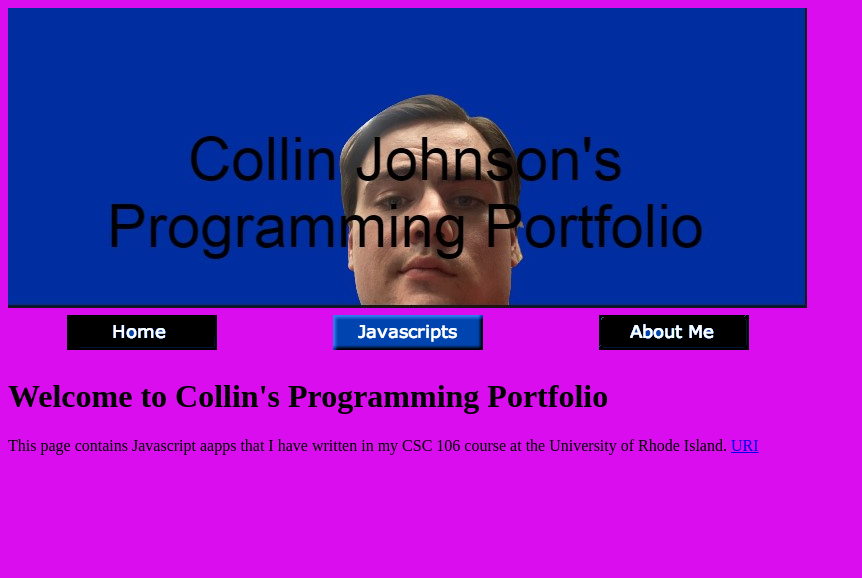
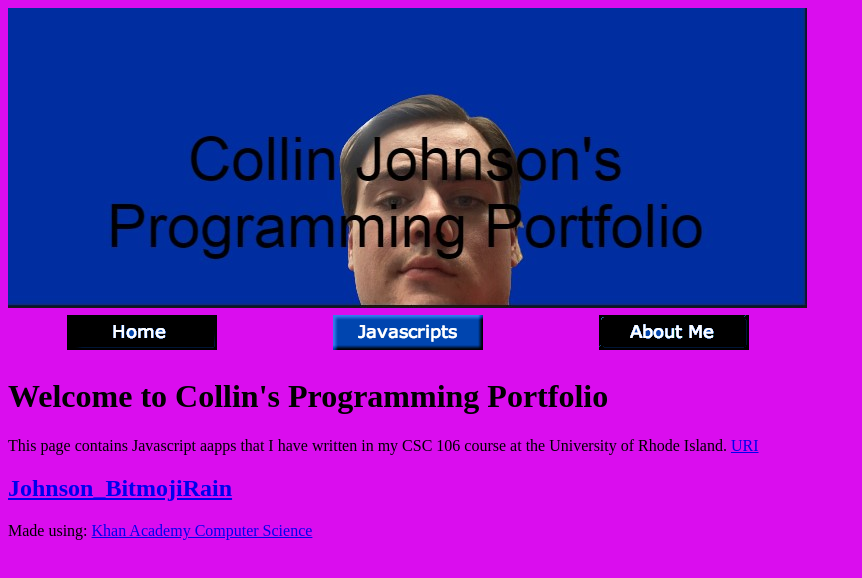
Before and after one commit to Collinj1/Collinj1.github.io, a plain HTML site: page javascript.html in a window 1280 px wide. Shown: the whole page, without its empty margins (0-862 px from the left). Drawn offline with Linux system fonts and the light colour scheme; a script that the page names is missing.

Commit message:
Update javascript.html

```diff
--- a/javascript.html
+++ b/javascript.html
@@ -29,6 +29,7 @@ This page contains Javascript aapps that I have written in my CSC 106 course at
 
 
 <a href="http://www.uri.edu"> URI <a/a>
+			   <h2><a href="https://www.khanacademy.org/computer-programming/johnson_bitmojirain/6702258018631680">Johnson_BitmojiRain</a></h2><script src="https://www.khanacademy.org/computer-programming/johnson_bitmojirain/6702258018631680/embed.js?editor=yes&buttons=yes&author=yes&embed=yes"></script><p>Made using: <a href="http://www.khanacademy.org/computer-programming">Khan Academy Computer Science</a></p>
 
     </body>
 </html>
```
